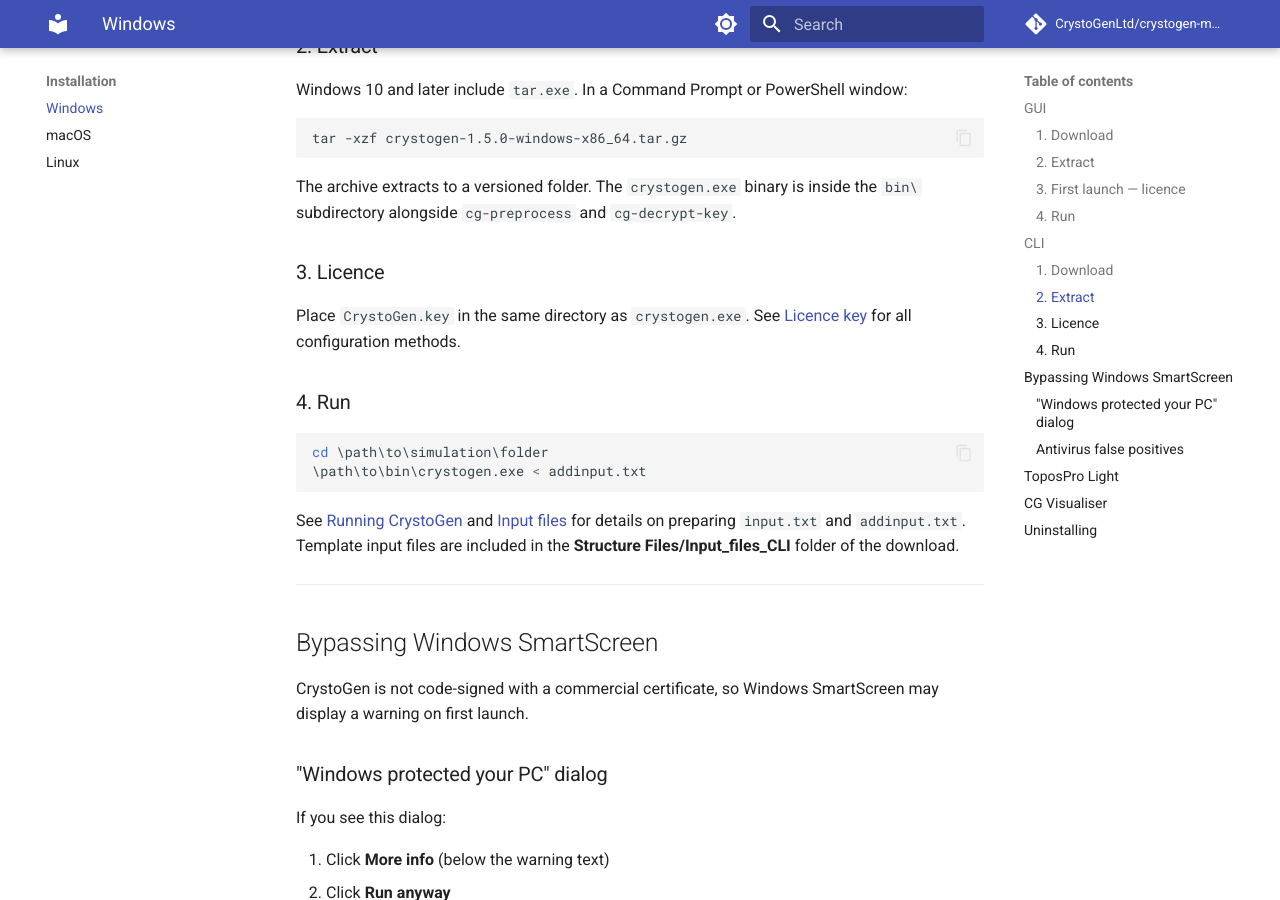
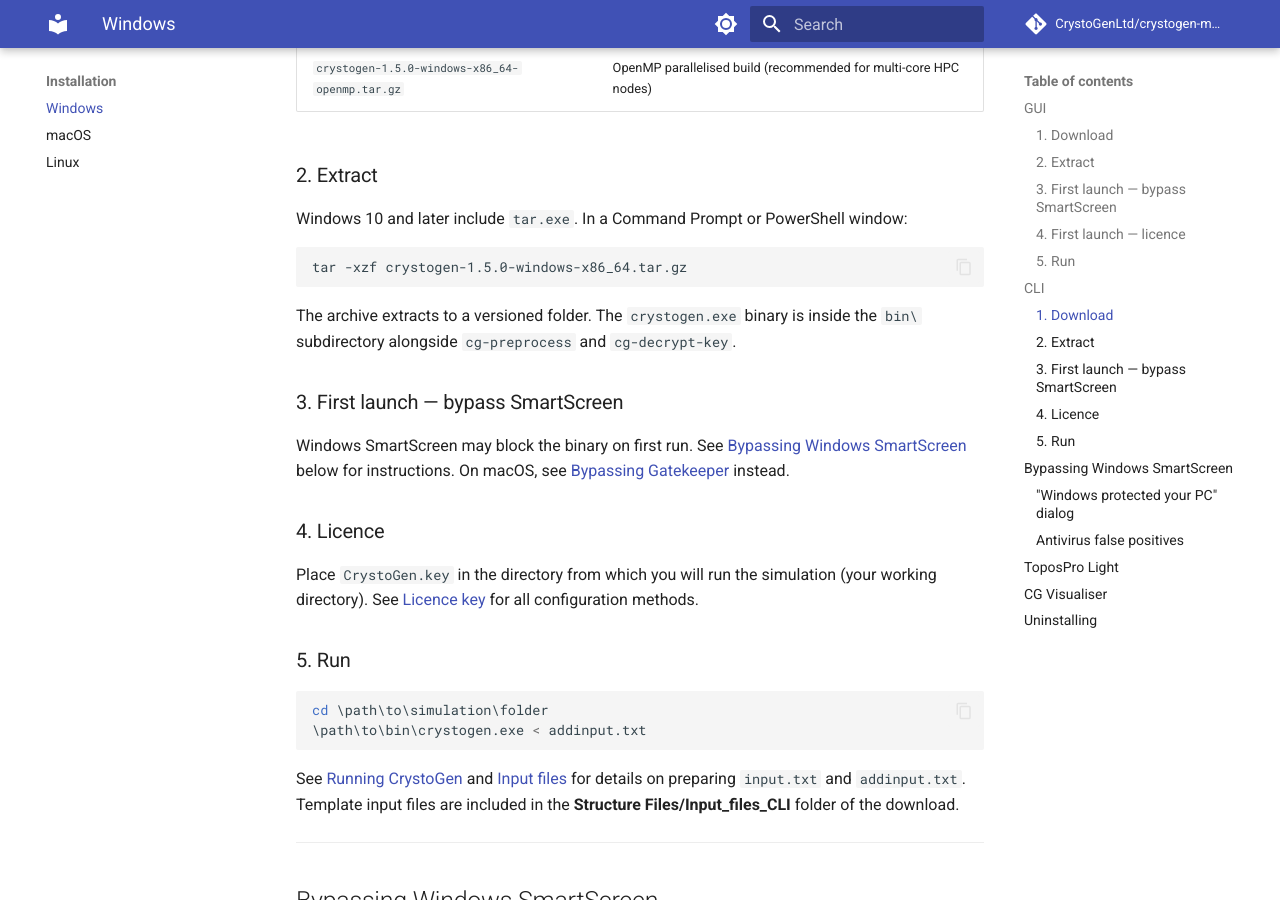
Before and after one commit to CrystoGenLtd/crystogen-manuals, an MkDocs documentation site: the page built from docs/installation/windows.md, in a window 1280 px wide and 900 px high, scrolled down 1323 px. Built offline with MkDocs 1.6.1 and Material for MkDocs 9.7.7, drawn with Linux system fonts in a browser that asks for light colours; comment, search, counter and statistics services are not loaded; some of the changed text lies outside the part shown.

Commit message:
Add Gatekeeper/SmartScreen bypass docs with screenshot and fix licence key placement

````diff
--- a/docs/installation/windows.md
+++ b/docs/installation/windows.md
@@ -12,11 +12,15 @@
 
 Right-click the `.zip` file and select **Extract All**, then choose a destination folder (e.g. `C:\Program Files\CrystoGen` or your Desktop).
 
-### 3. First launch — licence
+### 3. First launch — bypass SmartScreen
+
+Windows may display a **"Windows protected your PC"** warning. See [Bypassing Windows SmartScreen](#bypassing-windows-smartscreen) below for instructions. On macOS, see [Bypassing Gatekeeper](macos.md#bypassing-gatekeeper) instead.
+
+### 4. First launch — licence
 
 On first launch, click **Update license** in the GUI and navigate to `CrystoGen.key` from the download folder.
 
-### 4. Run
+### 5. Run
 
 Open the extracted folder and double-click **CrystoGen.exe**.
 
@@ -46,11 +50,15 @@
 
 The archive extracts to a versioned folder. The `crystogen.exe` binary is inside the `bin\` subdirectory alongside `cg-preprocess` and `cg-decrypt-key`.
 
-### 3. Licence
+### 3. First launch — bypass SmartScreen
 
-Place `CrystoGen.key` in the same directory as `crystogen.exe`. See [Licence key](../licence-key.md) for all configuration methods.
+Windows SmartScreen may block the binary on first run. See [Bypassing Windows SmartScreen](#bypassing-windows-smartscreen) below for instructions. On macOS, see [Bypassing Gatekeeper](macos.md#bypassing-gatekeeper) instead.
 
-### 4. Run
+### 4. Licence
+
+Place `CrystoGen.key` in the directory from which you will run the simulation (your working directory). See [Licence key](../licence-key.md) for all configuration methods.
+
+### 5. Run
 
 ```bat
 cd \path\to\simulation\folder
@@ -68,6 +76,8 @@
 ### "Windows protected your PC" dialog
 
 If you see this dialog:
+
+![Windows SmartScreen "Windows protected your PC" warning](../img/windows_smartscreen.png)
 
 1. Click **More info** (below the warning text)
 2. Click **Run anyway**
````
Also changed, not shown: docs/index.md (+5 -4 lines), docs/installation/linux.md (+1 -1 lines), docs/installation/macos.md (+46 -36 lines), docs/licence-key.md (+6 -5 lines), docs/running.md (+1 -1 lines), docs/img/windows_smartscreen.png (added).
